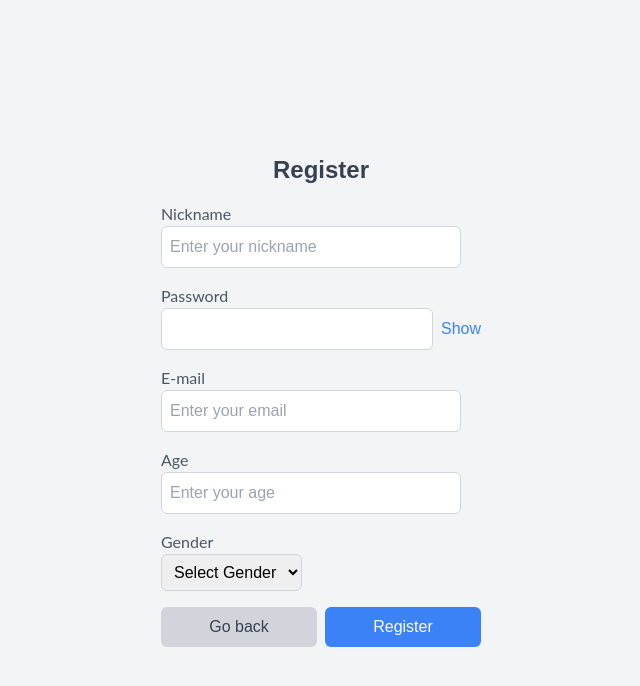
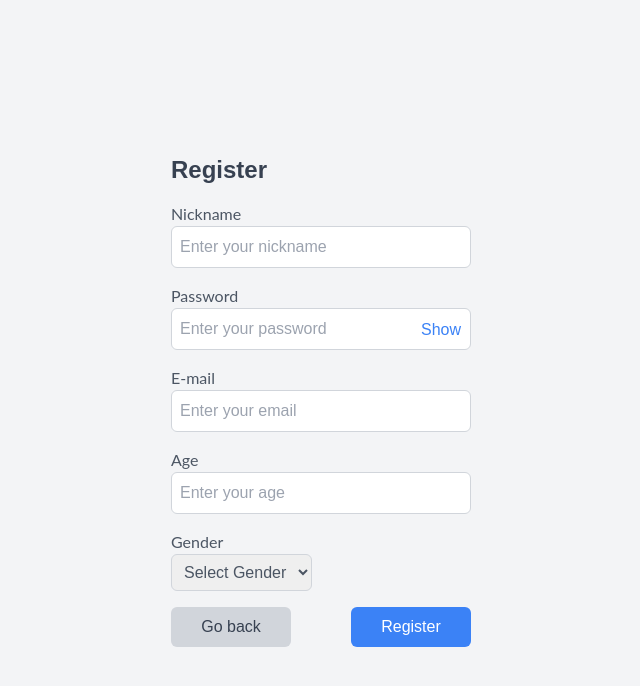
Before and after one commit to Huntaq/In-ynierkaAPZT, a React (Create React App) app in the folder inzynierka/: page /register in a window 1280 px wide. Shown: the top 686 px of the page, without its empty margins (319-959 px from the left). Built offline with nearby package versions, Linux system fonts and the light colour scheme.

Commit message:
register /w tailwind

```diff
--- a/inzynierka/src/backend/routes/auth.js
+++ b/inzynierka/src/backend/routes/auth.js
@@ -113,11 +113,11 @@ router.post('/login', async (req, res) => {
   try {
     db.query('SELECT * FROM users WHERE username = ?', [username], async (err, results) => {
       if (err) {
-        return res.status(500);
+        res.status(500).json('error');
       }
 
       if (results.length === 0) {
-        return res.status(400);
+        return res.status(400).json('error');
       }
 
       const user = results[0];
@@ -135,11 +135,11 @@ router.post('/login', async (req, res) => {
           res.json({ token });
         });
       } else {
-        return res.status(400);
+        return res.status(400).json('error');
       }
     });
   } catch (error) {
-    res.status(500);
+    res.status(500).json('error');
   }
 });
 
--- a/inzynierka/src/frontend/Register.js
+++ b/inzynierka/src/frontend/Register.js
@@ -18,25 +18,25 @@ const Register = () => {
     const validateName = (name) => /^[A-Za-z]{2,30}$/.test(name);
     const validatePassword = (password) => {
         if (password.length < 8) {
-            return 'Password should be at least 8 characters long';
+            return 'Min 8 chars';
         }
         if (password.length > 24) {
-            return 'Password should be no more than 24 characters long';
+            return 'Max 24 chars';
         }
         if (!/[a-z]/.test(password)) {
-            return 'Password should contain at least one lowercase letter';
+            return 'At least 1 lowercase';
         }
         if (!/[A-Z]/.test(password)) {
-            return 'Password should contain at least one uppercase letter';
+            return 'At least 1 uppercase';
         }
         if (!/\d/.test(password)) {
-            return 'Password should contain at least one digit';
+            return 'At least 1 digit';
         }
         if (!/[\W_]/.test(password)) {
-            return 'Password should contain at least one special character';
+            return 'At least 1 special char';
         }
         if (/\s/.test(password)) {
-            return 'Password should not contain any whitespace characters';
+            return 'No whitespace';
         }
         return '';
     };
@@ -58,7 +58,7 @@ const Register = () => {
         let isValid = true;
 
         if (!validateName(name)) {
-            setNameError('Nickname must contain only letters');
+            setNameError('Must contain only letters');
             isValid = false;
         } else {
             setNameError('');
@@ -114,10 +114,10 @@ const Register = () => {
                 if (!response.ok) {
                     return response.json().then(errorData => {
                         if (errorData.error === 'username exists') {
-                            setErrorMessageDuplicate('This nickname is already in use');
+                            setErrorMessageDuplicate('Nickname is already in use');
                         }
                         else if (errorData.error === 'email exists') {
-                            setErrorMessageDuplicate('This email is already in use');
+                            setErrorMessageDuplicate('Email is already in use');
                         }
                         return Promise.reject();
                     });
@@ -125,7 +125,6 @@ const Register = () => {
                 return response.json();
             })
             .then(data => {
-                console.log('Success:', data);
                 setSuccessMessage('Rejestracja udana');
 
                 setTimeout(() => {
@@ -133,23 +132,25 @@ const Register = () => {
                 }, 3000);
             })
             .catch(error => {
-                console.error('Error:', error);
             });
     };
 
     return (
-        <div className='flex flex-col items-center justify-center w-full h-screen p-6 bg-gray-100'>
-            {errorMessageDuplicate && <p className="text-red-500">{errorMessageDuplicate}</p>}
+        <div className='flex flex-col items-center justify-center w-full h-screen bg-gray-100'>
 
-            <div className='mb-4'>
+            <div className='mb-4 flex justify-between max-w-[300px] w-full'>
                 <h2 className='text-2xl font-bold text-gray-700'>Register</h2>
+                {errorMessageDuplicate && <p className="text-red-500 self-center">{errorMessageDuplicate}</p>}
                 {successMessage && <p className='text-green-500'>{successMessage}</p>}
             </div>
 
-            <div className='w-full max-w-xs'>
+            <div className='w-full max-w-[300px]'>
                 <div className='mb-4'>
+                    <div className='flex justify-between max-w-[300px]'>
                         <p className='text-gray-600'>Nickname</p>
                         {nameError && <p className='text-red-500 '>{nameError}</p>}
+                    </div>
+
                     <input
                         className='max-w-[300px] w-full p-2 border border-gray-300 rounded-md focus:outline-none focus:ring-2 focus:ring-blue-500'
                         value={name}
@@ -159,20 +160,21 @@ const Register = () => {
                 </div>
 
                 <div className='mb-4'>
-                    <div className='flex text-sm'>
+                    <div className='flex justify-between max-w-[300px]'>
                         <p className='text-gray-600'>Password</p>
                         {passwordError && <p className='text-red-500'>{passwordError}</p>}
                     </div>
-                    <div className='flex items-center'>
+                    <div className='relative flex w-full min-w-[350px]'>
                         <input
                             type={showPassword ? 'text' : 'password'}
-                            className='max-w-[300px] w-full p-2 border border-gray-300 rounded-md focus:outline-none focus:ring-2 focus:ring-blue-500 w-full'
+                            className='max-w-[300px] w-full p-2 border border-gray-300 rounded-md focus:outline-none focus:ring-2 focus:ring-blue-500'
                             value={password}
                             onChange={(e) => setPassword(e.target.value)}
+                            placeholder='Enter your password'
                         />
                         <button
                             type='button'
-                            className='ml-2 text-blue-500 hover:underline'
+                            className='absolute mt-[10px]  left-[250px]  text-blue-500 hover:underline'
                             onClick={() => setShowPassword(!showPassword)}
                         >
                             {showPassword ? 'Hide' : 'Show'}
@@ -181,8 +183,10 @@ const Register = () => {
                 </div>
 
                 <div className='mb-4'>
+                    <div className='flex justify-between max-w-[300px]'>
                         <p className='text-gray-600'>E-mail</p>
                         {emailError && <p className='text-red-500'>{emailError}</p>}
+                    </div>
                     <input
                         type='email'
                         className='max-w-[300px] w-full p-2 border border-gray-300 rounded-md focus:outline-none focus:ring-2 focus:ring-blue-500'
@@ -193,8 +197,11 @@ const Register = () => {
                 </div>
 
                 <div className='mb-4'>
+                    <div className='flex justify-between max-w-[300px]'>
                         <p className='text-gray-600'>Age</p>
                         {ageError && <p className='text-red-500'>{ageError}</p>}
+                    </div>
+
                     <input
                         type='number'
                         className='max-w-[300px] w-full p-2 border border-gray-300 rounded-md focus:outline-none focus:ring-2 focus:ring-blue-500'
@@ -205,10 +212,12 @@ const Register = () => {
                 </div>
 
                 <div className='mb-4'>
+                    <div className='flex justify-between max-w-[300px]'>
                         <p className='text-gray-600'>Gender</p>
                         {genderError && <p className='text-red-500'>{genderError}</p>}
+                    </div>
                     <select
-                        className='p-2 border border-gray-300 rounded-md focus:outline-none focus:ring-2 focus:ring-blue-500'
+                        className='p-2 text-gray-600 border border-gray-300 rounded-md focus:outline-none focus:ring-2 focus:ring-blue-500'
                         value={gender}
                         onChange={(e) => setGender(e.target.value)}
                     >
@@ -217,16 +226,15 @@ const Register = () => {
                         <option value='F'>Female</option>
                     </select>
                 </div>
-
                 <div className='flex items-center justify-between'>
                     <button
-                        className='w-full p-2 bg-gray-300 text-gray-700 rounded-md hover:bg-gray-400 focus:outline-none focus:ring-2 focus:ring-gray-300'
+                        className='w-full max-w-[120px] p-2 bg-gray-300 text-gray-700 rounded-md hover:bg-gray-400 focus:outline-none focus:ring-2 focus:ring-gray-300'
                         onClick={() => window.location.href = '../'}
                     >
                         Go back
                     </button>
                     <button
-                        className='w-full p-2 bg-blue-500 text-white rounded-md hover:bg-blue-600 focus:outline-none focus:ring-2 focus:ring-blue-300 ml-2'
+                        className='w-full max-w-[120px] p-2 bg-blue-500 text-white rounded-md hover:bg-blue-600 focus:outline-none focus:ring-2 focus:ring-blue-300 ml-2'
                         onClick={handleRegister}
                     >
                         Register
```
Lines whose indentation alone changed are shown as unchanged.
